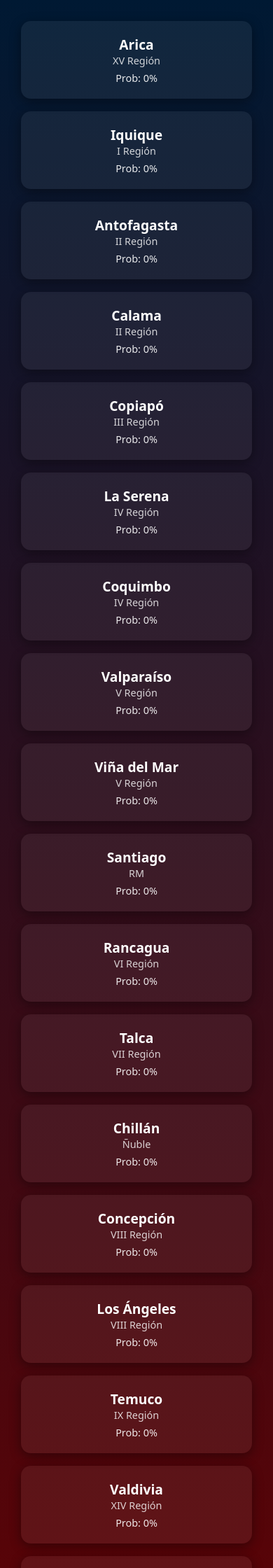
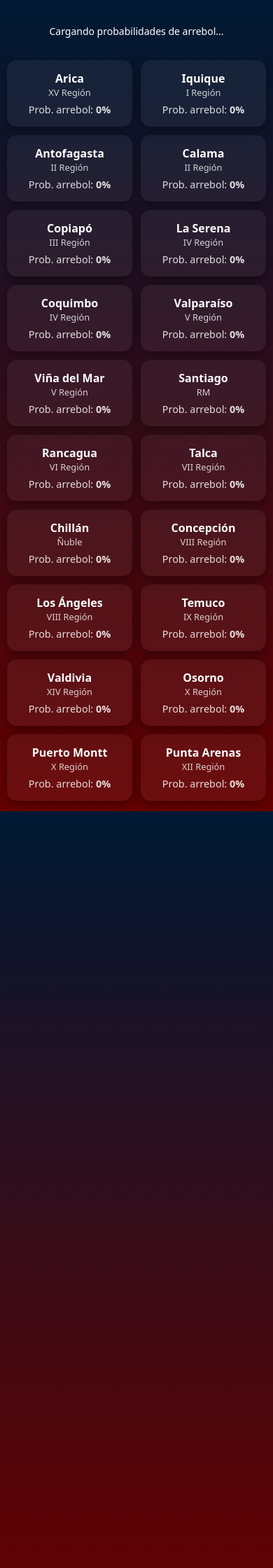
Before and after one commit to nicomedinap/nicomedinap.github.io, a Jekyll site: the page built from apuntes/JavaScript/predecir_arrebol.md, in a window 390 px wide. Shown: the top 2240 px of the page at 70% size. Built offline with Jekyll 4.4.1, drawn with Linux system fonts in a browser that asks for light colours; some of the changed lines change nothing that is shown; some of the changed text lies outside the part shown.

Commit message:
Update predecir_arrebol.md

```diff
--- a/apuntes/JavaScript/predecir_arrebol.md
+++ b/apuntes/JavaScript/predecir_arrebol.md
@@ -4,7 +4,7 @@
 <html lang="es">
 <head>
 <meta charset="utf-8">
-<meta name="viewport" content="width=device-width,initial-scale=1">
+<meta name="viewport" content="width=device-width,initial-scale=1,maximum-scale=1,user-scalable=no">
 <title>🌇 Predictor de Arrebol</title>
 <script src="https://unpkg.com/suncalc"></script>
 <script src="https://cdn.jsdelivr.net/npm/chart.js"></script>
@@ -22,14 +22,15 @@
     color:white;
     min-height:100vh;
     overflow-x:hidden;
+    font-size: 16px; /* Tamaño base para móviles */
   }
 
   /* === Pantalla de menú === */
   #cityMenu {
     display:grid;
-    grid-template-columns:repeat(auto-fit,minmax(200px,1fr));
-    gap:18px;
-    padding:30px;
+    grid-template-columns:repeat(auto-fit,minmax(160px,1fr));
+    gap:14px;
+    padding:20px 15px;
     min-height:100vh;
     box-sizing:border-box;
   }
@@ -37,28 +38,49 @@
     background:rgba(255,255,255,0.06);
     border-radius:14px;
     text-align:center;
-    padding:20px;
+    padding:18px 12px;
     cursor:pointer;
     transition:all .3s ease;
     box-shadow:0 4px 16px rgba(0,0,0,0.4);
+    position: relative;
+    overflow: hidden;
   }
   .city-card:hover {
     transform:translateY(-5px);
     background:rgba(255,255,255,0.1);
   }
   .city-name {
-    font-size:1.2rem;
+    font-size:1.1rem;
     font-weight:600;
+    position: relative;
+    z-index: 2;
   }
   .city-region {
-    font-size:.9rem;
+    font-size:.85rem;
     opacity:.8;
+    position: relative;
+    z-index: 2;
+  }
+  .city-probability {
+    margin-top:6px;
+    font-size:0.9rem;
+    opacity:0.85;
+    position: relative;
+    z-index: 2;
+  }
+  .probability-bar {
+    position: absolute;
+    bottom: 0;
+    left: 0;
+    height: 4px;
+    background: linear-gradient(90deg, #4CAF50, #FFC107, #F44336);
+    transition: width 0.5s ease;
   }
 
   /* === Contenedor principal === */
   #appContainer {
     display:none;
-    padding:20px;
+    padding:15px;
     max-width:1000px;
     margin:auto;
   }
@@ -68,9 +90,10 @@
     border:1px solid rgba(255,255,255,0.3);
     border-radius:8px;
     color:white;
-    padding:6px 12px;
-    margin-bottom:10px;
+    padding:10px 15px;
+    margin-bottom:15px;
     cursor:pointer;
+    font-size: 1rem;
   }
 
   .data-block {
@@ -83,6 +106,7 @@
     background:rgba(255,255,255,0.05);
     border-radius:12px;
     padding:8px;
+    max-width: 100%;
   }
   img.sat {
     max-width:100%;
@@ -96,7 +120,7 @@
     margin:0 auto;
     background: rgba(0,0,0,0.25);
     border-radius:14px;
-    padding:18px;
+    padding:15px;
     box-shadow:0 6px 30px rgba(0,0,0,0.5);
   }
 
@@ -109,7 +133,7 @@
 
   .satellite-wrapper img {
     display: block;
-    width: 90%;
+    width: 100%;
     max-width: 500px;
     height: auto;
     border-radius: 10px;
@@ -121,6 +145,7 @@
     color: white;
     font-family: Arial, sans-serif;
     text-shadow: 0 0 4px rgba(0,0,0,0.8);
+    font-size: 0.9rem;
   }
 
   .overlay.orientation {
@@ -128,7 +153,7 @@
     left: 50%;
     transform: translateX(-50%);
     font-weight: bold;
-    font-size: 1.1em;
+    font-size: 1em;
   }
 
   .overlay.scale {
@@ -141,7 +166,7 @@
   }
 
   .scale-bar {
-    width: 100px;
+    width: 80px;
     height: 6px;
     background: white;
     border: 1px solid #ccc;
@@ -151,58 +176,298 @@
   .overlay.instrument {
     bottom: 8px;
     right: 14px;
-    font-size: 0.85em;
+    font-size: 0.8em;
     opacity: 0.8;
   }
 
-  h1 { margin:0 0 8px 0; font-size:1.6rem; }
-  p.lead { margin:0 0 12px 0; opacity:0.9; }
+  h1 {
+    margin:0 0 8px 0;
+    font-size:1.5rem;
+  }
+  p.lead {
+    margin:0 0 12px 0;
+    opacity:0.9;
+    font-size: 0.95rem;
+  }
 
-  .controls { display:flex; gap:10px; flex-wrap:wrap; margin:12px 0; }
+  .controls {
+    display:flex;
+    gap:10px;
+    flex-wrap:wrap;
+    margin:12px 0;
+  }
 
   select, button, input, textarea {
+    padding:12px;
+    border-radius:8px;
+    border:none;
+    font-size:1rem;
+    box-sizing:border-box;
+    min-height: 44px; /* Tamaño mínimo para tocar fácilmente */
+  }
+
+  select, input {
+    background: rgba(255,255,255,0.06);
+    color: #fff;
+    width: 100%;
+  }
+
+  button {
+    background:var(--accent);
+    color:#fff;
+    cursor:pointer;
+    font-weight:600;
+    flex: 1;
+    min-width: 140px;
+  }
+
+  button.ghost {
+    background: transparent;
+    border:1px solid rgba(255,255,255,0.08);
+  }
+
+  .grid {
+    display:grid;
+    grid-template-columns:1fr 420px;
+    gap:16px;
+    align-items:start;
+  }
+
+  .panel {
+    background:var(--card);
+    padding:15px;
+    border-radius:10px;
+  }
+
+  #result {
+    min-height:120px;
+  }
+
+  .sun-times {
+    display:flex;
+    gap:8px;
+    flex-wrap:wrap;
+    justify-content:flex-start;
+    margin:10px 0;
+  }
+  .sun-time {
+    background: rgba(255,255,255,0.04);
+    padding:10px 12px;
+    border-radius:8px;
+    font-size: 0.95rem;
+  }
+
+  .data-grid {
+    display:grid;
+    grid-template-columns: repeat(2,1fr);
+    gap:10px;
+    margin-top:10px;
+  }
+  .data-item {
+    background: rgba(255,255,255,0.02);
     padding:10px;
     border-radius:8px;
-    border:none;
-    font-size:0.95rem;
-    box-sizing:border-box;
+    text-align:center;
+    font-size: 0.9rem;
   }
 
-  select, input { background: rgba(255,255,255,0.06); color: #fff; min-width:220px; }
+  .predictions {
+    display:flex;
+    gap:10px;
+    margin-top:15px;
+    flex-wrap: wrap;
+  }
+  .probability {
+    padding:12px;
+    border-radius:8px;
+    min-width:130px;
+    text-align:center;
+    font-weight:700;
+    flex: 1;
+    font-size: 0.95rem;
+  }
+  .high-prob {
+    background: rgba(255,204,0,0.18);
+    color:#ffd24d;
+  }
+  .medium-prob {
+    background: rgba(255,153,102,0.12);
+    color:#ffb07a;
+  }
+  .low-prob {
+    background: rgba(204,102,51,0.12);
+    color:#e09b79;
+  }
 
-  button { background:var(--accent); color:#fff; cursor:pointer; font-weight:600; }
+  #satelliteImage {
+    width:100%;
+    height:auto;
+    max-height: 300px;
+    object-fit:cover;
+    border-radius:8px;
+    display:block;
+    margin-top:8px;
+  }
 
-  button.ghost { background: transparent; border:1px solid rgba(255,255,255,0.08); }
+  .loading {
+    display:inline-block;
+    width:18px;
+    height:18px;
+    border:3px solid rgba(255,255,255,0.2);
+    border-top-color:#fff;
+    border-radius:50%;
+    animation:spin 1s linear infinite;
+  }
+  @keyframes spin {
+    to { transform: rotate(360deg); }
+  }
 
-  .grid { display:grid; grid-template-columns:1fr 420px; gap:16px; align-items:start; }
+  .charts {
+    display:flex;
+    gap:12px;
+    flex-direction:column;
+    margin-top:15px;
+  }
 
-  .panel { background:var(--card); padding:12px; border-radius:10px; }
+  /* === MEDIA QUERIES PARA MÓVIL === */
+  @media (max-width: 768px) {
+    body {
+      font-size: 14px;
+    }
 
-  #result { min-height:120px; }
+    #cityMenu {
+      grid-template-columns: repeat(auto-fit, minmax(140px, 1fr));
+      gap: 12px;
+      padding: 15px 10px;
+    }
 
-  .sun-times { display:flex; gap:8px; flex-wrap:wrap; justify-content:flex-start; margin:10px 0; }
-  .sun-time { background: rgba(255,255,255,0.04); padding:8px 12px; border-radius:8px; }
+    .city-card {
+      padding: 15px 8px;
+    }
 
-  .data-grid { display:grid; grid-template-columns: repeat(2,1fr); gap:8px; margin-top:8px; }
-  .data-item { background: rgba(255,255,255,0.02); padding:8px; border-radius:8px; text-align:center; }
+    .city-name {
+      font-size: 1rem;
+    }
 
-  .predictions { display:flex; gap:8px; margin-top:12px; }
-  .probability { padding:10px; border-radius:8px; min-width:130px; text-align:center; font-weight:700; }
-  .high-prob { background: rgba(255,204,0,0.18); color:#ffd24d; }
-  .medium-prob { background: rgba(255,153,102,0.12); color:#ffb07a; }
-  .low-prob { background: rgba(204,102,51,0.12); color:#e09b79; }
+    .city-region {
+      font-size: 0.8rem;
+    }
 
-  #satelliteImage { width:500px; height:500px; object-fit:cover; border-radius:8px; display:block; margin-top:8px; }
+    .container {
+      padding: 12px;
+    }
 
-  .loading { display:inline-block; width:18px; height:18px; border:3px solid rgba(255,255,255,0.2); border-top-color:#fff; border-radius:50%; animation:spin 1s linear infinite; }
-  @keyframes spin { to { transform: rotate(360deg); } }
+    .grid {
+      grid-template-columns: 1fr;
+      gap: 12px;
+    }
 
-  .charts { display:flex; gap:12px; flex-direction:column; margin-top:10px; }
-  canvas { background: rgba(255,255,255,0.02); border-radius:8px; padding:8px; }
+    .panel {
+      padding: 12px;
+    }
 
-  @media (max-width:900px) {
-    .grid { grid-template-columns: 1fr; }
-    select, input { min-width:100%; }
+    h1 {
+      font-size: 1.3rem;
+    }
+
+    p.lead {
+      font-size: 0.9rem;
+    }
+
+    .controls {
+      flex-direction: column;
+    }
+
+    button {
+      width: 100%;
+    }
+
+    .data-grid {
+      grid-template-columns: 1fr;
+      gap: 8px;
+    }
+
+    .predictions {
+      flex-direction: column;
+    }
+
+    .probability {
+      width: 100%;
+      min-width: auto;
+    }
+
+    .sun-times {
+      justify-content: space-between;
+    }
+
+    .sun-time {
+      flex: 1;
+      text-align: center;
+    }
+
+    .overlay {
+      font-size: 0.8rem;
+    }
+
+    .overlay.scale {
+      bottom: 15px;
+    }
+
+    .scale-bar {
+      width: 60px;
+    }
+
+    .overlay.instrument {
+      font-size: 0.7rem;
+    }
+
+    #satelliteImage {
+      max-height: 250px;
+    }
+  }
+
+  @media (max-width: 480px) {
+    #cityMenu {
+      grid-template-columns: repeat(2, 1fr);
+    }
+
+    .container {
+      padding: 10px;
+    }
+
+    .panel {
+      padding: 10px;
+    }
+
+    h1 {
+      font-size: 1.2rem;
+    }
+
+    .data-item {
+      padding: 8px;
+      font-size: 0.85rem;
+    }
+
+    .probability {
+      padding: 10px;
+      font-size: 0.9rem;
+    }
+
+    #satelliteImage {
+      max-height: 200px;
+    }
+
+    .overlay.orientation {
+      font-size: 0.9rem;
+    }
+
+    .overlay.scale {
+      font-size: 0.75rem;
+    }
+
+    .overlay.instrument {
+      font-size: 0.65rem;
+    }
   }
 </style>
 </head>
@@ -222,7 +487,7 @@
 
     <!-- Controles: selector de ciudad y botones -->
     <div class="controls">
-      <div style="display:flex; gap:8px;">
+      <div style="display:flex; gap:8px; width: 100%; flex-wrap: wrap;">
         <button id="btnLoc" class="ghost">📍 Usar ubicación</button>
       </div>
     </div>
@@ -233,8 +498,8 @@
         <div class="panel">
           <div id="result">
             <!-- Encabezado del resultado: ubicación y carga -->
-            <div style="display:flex; justify-content:space-between; align-items:center;">
-              <div>
+            <div style="display:flex; justify-content:space-between; align-items:center; flex-wrap: wrap;">
+              <div style="flex: 1; min-width: 200px;">
                 <div id="locationText">Seleccione ciudad o use ubicación</div>
                 <div class="sun-times" id="sunTimes"></div>
               </div>
@@ -283,7 +548,7 @@
 
         <div class="panel" style="margin-top:12px;">
           <strong>Detalles técnicos / registro</strong>
-          <pre id="log" style="white-space:pre-wrap; font-size:0.85rem; margin:8px 0 0 0;"></pre>
+          <pre id="log" style="white-space:pre-wrap; font-size:0.85rem; margin:8px 0 0 0; max-height: 150px; overflow-y: auto;"></pre>
         </div>
       </div>
     </div>
@@ -315,73 +580,95 @@
   "Punta Arenas":     { lat: -53.1638, lon: -70.9171, region: "XII Región", altitude: 34 },
 };
 
-async function precalcularProbabilidades() {
+/* === CREAR MENÚ (CON PROBABILIDADES PRECALCULADAS) === */
+async function initCityMenu() {
+  const menu = document.getElementById('cityMenu');
+
+  // Mostrar mensaje de carga
+  menu.innerHTML = '<div style="grid-column:1/-1; text-align:center; padding:20px;">Cargando probabilidades de arrebol...</div>';
+
   for (const [nombre, info] of Object.entries(chileanCities)) {
+    try {
+      // 1. Obtener PM2.5 y nubosidad
+      const pm = await getPM25(info.lat, info.lon);
+      const clouds = await getCloudCoverSeries(info.lat, info.lon);
 
-    // Traer nubes y PM para ahora
-    const clouds = await getCloudCoverSeries(info.lat, info.lon);
-    const pm25 = await getPM25(info.lat, info.lon);
+      let prob = 0;
 
-    if (!clouds) {
-      info.menuProb = 0;
-      continue;
+      if (clouds) {
+        // Tomamos la hora actual para estimar la geometría solar
+        const now = new Date();
+        const sun = SunCalc.getPosition(now, info.lat, info.lon);
+        const elevDeg = sun.altitude * 180 / Math.PI;
+
+        // Buscar índice de la hora actual en los datos de nubes
+        const currentHour = now.toISOString().substring(0, 13) + ":00";
+        const idx = clouds.time.findIndex(t => t === currentHour);
+
+        // Usar índice 18 (6 PM) como fallback si no encontramos la hora actual
+        const targetIdx = idx >= 0 ? idx : 18;
+
+        const low  = clouds.cloudcover_low[targetIdx]  ?? 0;
+        const mid  = clouds.cloudcover_mid[targetIdx]  ?? 0;
+        const high = clouds.cloudcover_high[targetIdx] ?? 0;
+
+        prob = computeRedProbability(pm, low, mid, high, elevDeg, false);
+        prob = Math.round(prob * 100);
+      }
+
+      // 2. Crear card
+      const card = document.createElement('div');
+      card.className = 'city-card';
+      card.dataset.prob = prob;
+
+      card.innerHTML = `
+          <div class="city-name">${nombre}</div>
+          <div class="city-region">${info.region}</div>
+          <div class="city-probability">
+              Prob. arrebol: <strong>${prob}%</strong>
+          </div>
+          <div class="probability-bar" style="width: ${prob}%"></div>
+      `;
+
+      // 3. Colorear según probabilidad con gradiente suave
+      if (prob > 70) {
+        card.style.background = "rgba(255, 80, 80, 0.35)";
+        card.style.boxShadow = "0 4px 16px rgba(255, 80, 80, 0.3)";
+      } else if (prob > 50) {
+        card.style.background = "rgba(255, 165, 0, 0.3)";
+        card.style.boxShadow = "0 4px 16px rgba(255, 165, 0, 0.2)";
+      } else if (prob > 30) {
+        card.style.background = "rgba(255, 200, 0, 0.25)";
+      } else if (prob > 15) {
+        card.style.background = "rgba(200, 200, 255, 0.15)";
+      } else {
+        card.style.background = "rgba(255, 255, 255, 0.05)";
+      }
+
+      // 4. Click → abrir ciudad
+      card.onclick = () => seleccionarCiudad(nombre);
+
+      menu.appendChild(card);
+    } catch (error) {
+      console.error(`Error procesando ${nombre}:`, error);
+
+      // Crear tarjeta con error
+      const card = document.createElement('div');
+      card.className = 'city-card';
+      card.innerHTML = `
+          <div class="city-name">${nombre}</div>
+          <div class="city-region">${info.region}</div>
+          <div class="city-probability">
+              <em>Error al cargar</em>
+          </div>
+      `;
+      card.style.background = "rgba(255, 0, 0, 0.1)";
+      card.onclick = () => seleccionarCiudad(nombre);
+
+      menu.appendChild(card);
     }
-
-    // hora del sistema → índice
-    const hora = new Date().getHours();
-    const idx = hora;
-
-    const low  = clouds.cloudcover_low[idx];
-    const mid  = clouds.cloudcover_mid[idx];
-    const high = clouds.cloudcover_high[idx];
-
-    // geometría solar
-    const sun = SunCalc.getPosition(new Date(), info.lat, info.lon);
-    const elevDeg = sun.altitude * 180 / Math.PI;
-
-    // probabilidad usando tu fórmula
-    const p = computeRedProbability(pm25, low, mid, high, elevDeg, false);
-
-    // Guardar probabilidad en objeto
-    info.menuProb = p;
   }
 }
-
-
-/* === CREAR MENÚ (CON PROBABILIDADES PRECALCULADAS) === */
-async function crearMenu() {
-  await precalcularProbabilidades();
-
-  const menu = document.getElementById('cityMenu');
-  menu.innerHTML = "";
-
-  for (const [nombre, info] of Object.entries(chileanCities)) {
-    const p = info.menuProb ?? 0;
-
-    let color;
-    if (p > 0.66) color = "rgba(255,120,0,0.45)";
-    else if (p > 0.33) color = "rgba(255,120,0,0.25)";
-    else color = "rgba(255,255,255,0.06)";
-
-    const card = document.createElement('div');
-    card.className = 'city-card';
-    card.style.background = color;
-
-    card.innerHTML = `
-      <div class="city-name">${nombre}</div>
-      <div class="city-region">${info.region}</div>
-      <div style="margin-top:6px; font-size:0.9rem; opacity:0.9;">
-        Prob: ${(p*100).toFixed(0)}%
-      </div>
-    `;
-
-    card.onclick = () => seleccionarCiudad(nombre);
-    menu.appendChild(card);
-  }
-}
-
-crearMenu();
-
 
 /* === MANEJO DE CIUDAD === */
 
@@ -447,7 +734,7 @@
 async function getSatelliteImage(lat, lon) {
   const imgEl = document.getElementById('satelliteImage');
 
-  const delta = 0.5;
+  const delta = 0.3;
 
   const sources = [
     `https://gibs.earthdata.nasa.gov/wms/epsg4326/best/wms.cgi?SERVICE=WMS&REQUEST=GetMap&VERSION=1.3.0&LAYERS=VIIRS_SNPP_CorrectedReflectance_TrueColor&STYLES=&FORMAT=image/jpeg&HEIGHT=512&WIDTH=512&CRS=EPSG:4326&BBOX=${lat-delta},${lon-delta},${lat+delta},${lon+delta}`,
@@ -578,10 +865,22 @@
       }]
     },
     options: {
-      plugins: { legend: { position:'bottom', labels:{boxWidth:15} } },
+      plugins: {
+        legend: {
+          position:'bottom',
+          labels:{
+            boxWidth:15,
+            font: {
+              size: window.innerWidth < 768 ? 10 : 12
+            }
+          }
+        }
+      },
       scales: {
         y: { beginAtZero:true, max:100 }
-      }
+      },
+      responsive: true,
+      maintainAspectRatio: false
     }
   });
 }
@@ -726,6 +1025,9 @@
   }, { timeout: 10000 });
 });
 
+// Ejecutar al cargar
+initCityMenu();
+
 </script>
 </body>
 </html>
```
